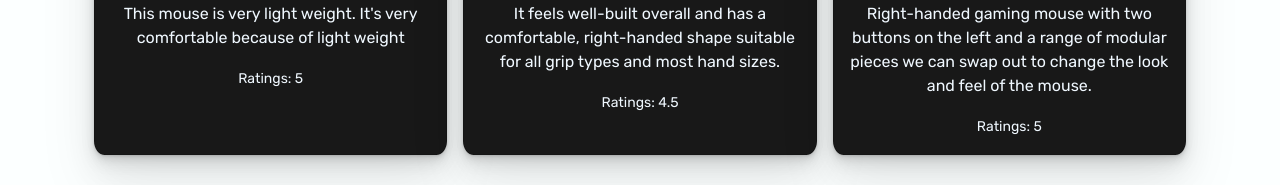
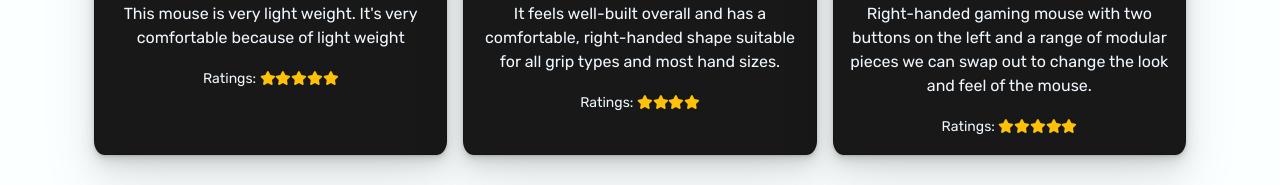
Before and after one commit to AbdullahAhmedKhan/product-analysis, a React (Create React App) app: page / in a window 1280 px wide. Shown: the part 1020-1205 px from the top of the page. Built offline with nearby package versions, Linux system fonts and the light colour scheme.

Commit message:
rating star added

```diff
--- a/package.json
+++ b/package.json
@@ -3,6 +3,9 @@
   "version": "0.1.0",
   "private": true,
   "dependencies": {
+    "@fortawesome/fontawesome-svg-core": "^6.1.1",
+    "@fortawesome/free-solid-svg-icons": "^6.1.1",
+    "@fortawesome/react-fontawesome": "^0.1.18",
     "@testing-library/jest-dom": "^5.16.3",
     "@testing-library/react": "^12.1.4",
     "@testing-library/user-event": "^13.5.0",
--- a/public/user.json
+++ b/public/user.json
@@ -11,7 +11,7 @@
         "name": "Christina",
         "img": "https://i.ibb.co/FsfGzdx/christina.jpg",
         "review": "It feels well-built overall and has a comfortable, right-handed shape suitable for all grip types and most hand sizes. ",
-        "ratings": 4.5
+        "ratings": 4
     },
     {
         "id": "3",
--- a/src/Components/Home/CustomerReview/CustomerReview.js
+++ b/src/Components/Home/CustomerReview/CustomerReview.js
@@ -1,6 +1,8 @@
 import React from 'react';
 import './CustomerReview';
-import './CustomReview.css'
+import './CustomReview.css';
+import { FontAwesomeIcon } from '@fortawesome/react-fontawesome';
+import { faStar } from '@fortawesome/free-solid-svg-icons';
 const CustomerReview = (props) => {
     const { name, img, review, ratings } = props.review;
     return (
@@ -10,8 +12,19 @@ const CustomerReview = (props) => {
                 <img src={img} className="card-img-top" alt="..." />
                 <div className="card-body">
                     <h5 className="card-title">Name: <span className='text-warning'>{name}</span></h5>
-                    <p className="card-text">{review}</p>
-                    <small>Ratings: {ratings}</small>
+                    <p className="card-text">{review}
+                    </p>
+                    <small>Ratings:{`  `}
+                        {
+                            ratings === 5 ? <span>  <FontAwesomeIcon className="text-warning" icon={faStar}></FontAwesomeIcon><FontAwesomeIcon icon={faStar} className="text-warning"></FontAwesomeIcon><FontAwesomeIcon icon={faStar} className="text-warning"></FontAwesomeIcon><FontAwesomeIcon icon={faStar} className="text-warning"></FontAwesomeIcon><FontAwesomeIcon className="text-warning" icon={faStar}></FontAwesomeIcon></span> : ''
+                        }{
+                            ratings === 4 ? <span><FontAwesomeIcon className="text-warning" icon={faStar}></FontAwesomeIcon><FontAwesomeIcon icon={faStar} className="text-warning"></FontAwesomeIcon><FontAwesomeIcon icon={faStar} className="text-warning"></FontAwesomeIcon><FontAwesomeIcon icon={faStar} className="text-warning"></FontAwesomeIcon></span> : ''
+                        }
+                        {
+                            ratings === 3 ? <span><FontAwesomeIcon className="text-warning" icon={faStar}></FontAwesomeIcon><FontAwesomeIcon icon={faStar} className="text-warning"></FontAwesomeIcon><FontAwesomeIcon icon={faStar} className="text-warning"></FontAwesomeIcon></span> : ''
+                        }
+
+                    </small>
                 </div>
             </div>
         </div>
--- a/src/Components/Home/Dashboard/Dashboard.js
+++ b/src/Components/Home/Dashboard/Dashboard.js
@@ -1,6 +1,6 @@
 import React, { useEffect, useState } from 'react';
-import { LineChart, Line, CartesianGrid, XAxis, YAxis, Tooltip, Area, BarChart, Legend, Bar, ResponsiveContainer, PieChart, Pie } from 'recharts';
-import { AreaChart, Are } from 'recharts';
+import { LineChart, Line, CartesianGrid, XAxis, YAxis, Tooltip, Area, BarChart, Legend, Bar, PieChart, Pie } from 'recharts';
+import { AreaChart } from 'recharts';
 
 const Dashboard = () => {
     const [dashboard, setDashboard] = useState([])
@@ -26,7 +26,7 @@ const Dashboard = () => {
                     </div>
                 </div>
                 <div className='col'>
-                    <div className='card ps-3'>
+                    <div className='card ps-5'>
                         <h4 className='p-2 text-success'>Investment vs Revenue</h4>
                         <AreaChart
                             width={420}
@@ -35,13 +35,13 @@ const Dashboard = () => {
                             margin={{
                                 top: 10,
                                 right: 30,
-                                left: 0,
+                                left: 10,
                                 bottom: 0,
                             }}
                         >
                             <CartesianGrid strokeDasharray="3 3" />
                             <XAxis dataKey="month" />
-                            <YAxis />
+                            <YAxis/>
                             <Tooltip />
                             <Area type="monotone" dataKey="investment" stackId="1" stroke="#8884d8" fill="#8884d8" />
                             <Area type="monotone" dataKey="revenue" stackId="1" stroke="#82ca9d" fill="#82ca9d" />
```
Also changed, not shown: 1 other file (tests, documents, lock files or other folders).
